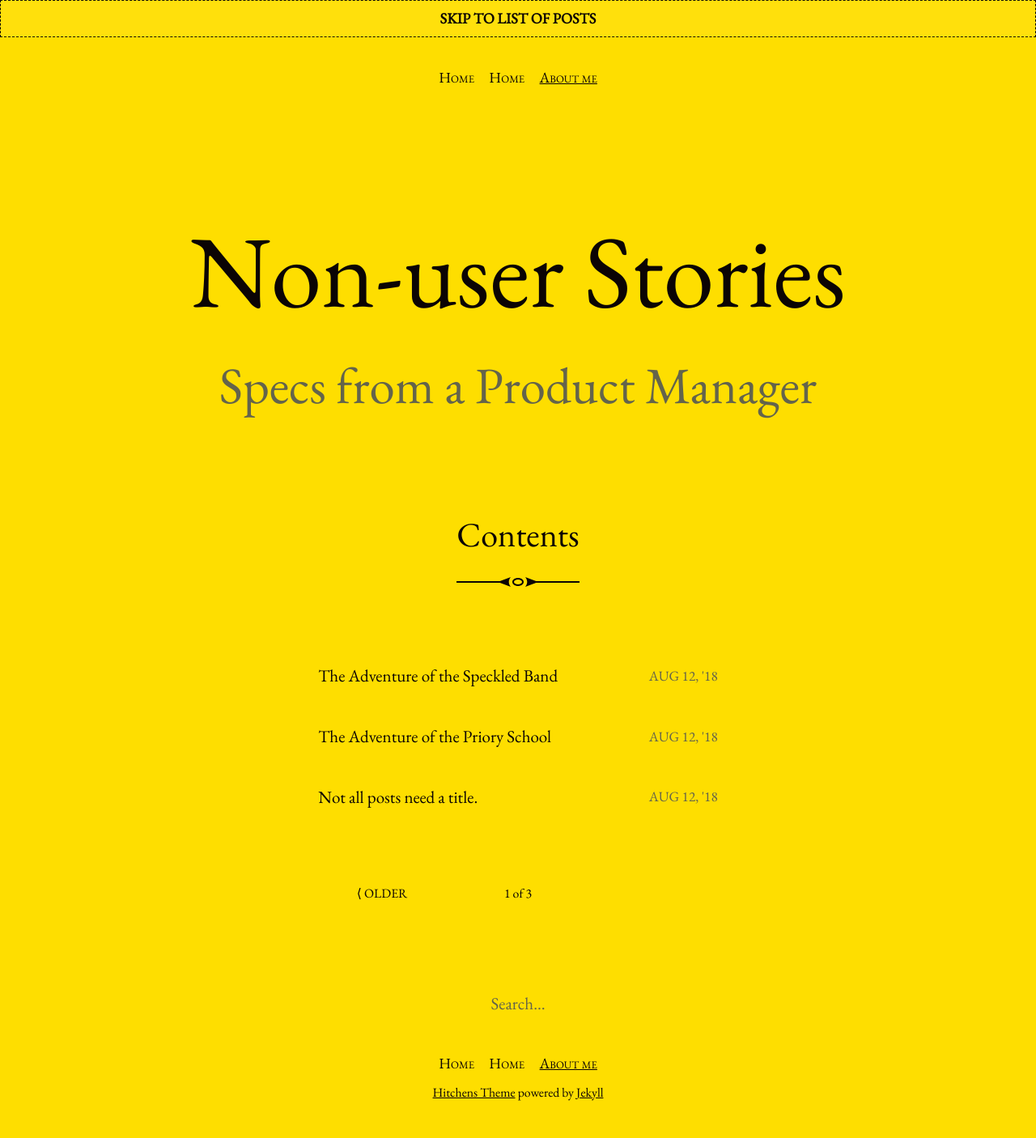
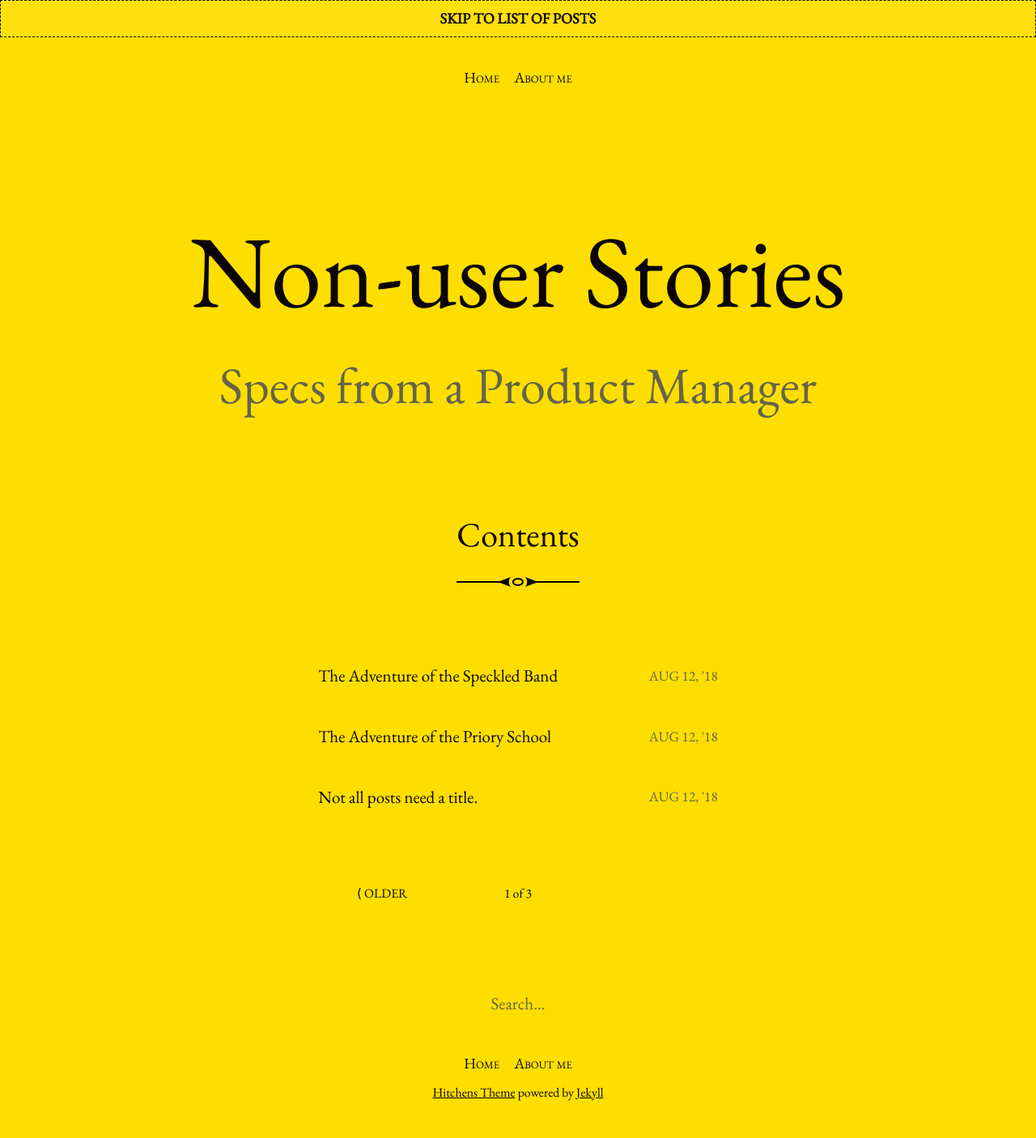
Before and after one commit to ykbarros/blog, a Jekyll site: the page built from index.html, in a window 1280 px wide. Shown: the whole page at 81% size. Built offline with Jekyll 4.4.1, drawn with Linux system fonts in a browser that asks for light colours; the list of posts is cut into pages by our own code.

Commit message:
Update menu.yml

```diff
--- a/_data/menu.yml
+++ b/_data/menu.yml
@@ -1,5 +1,2 @@
-- title: Home
-  url: /blog
-
 - title: About me
-  url: /
+  url: https://kimbarros.com
```
